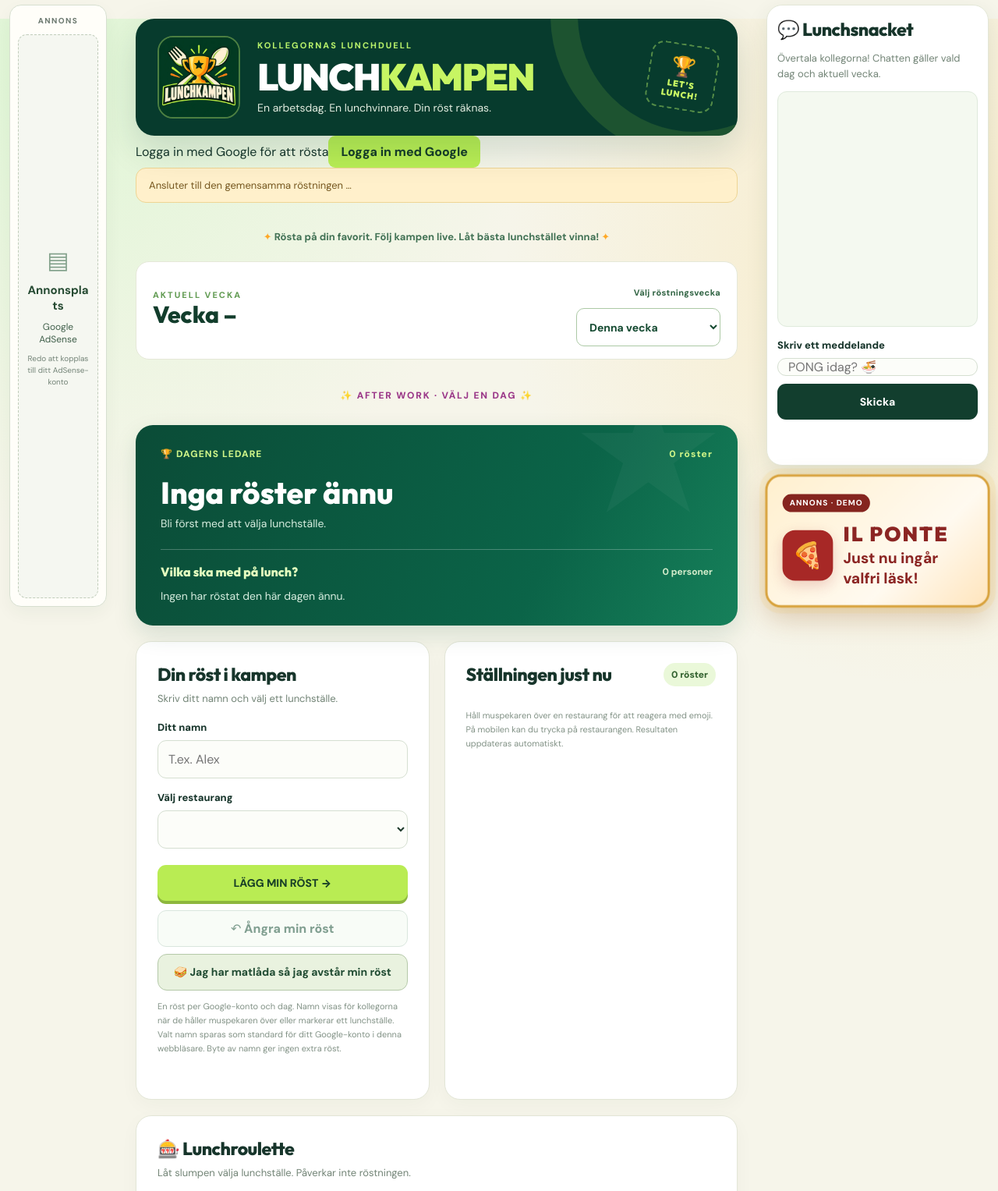
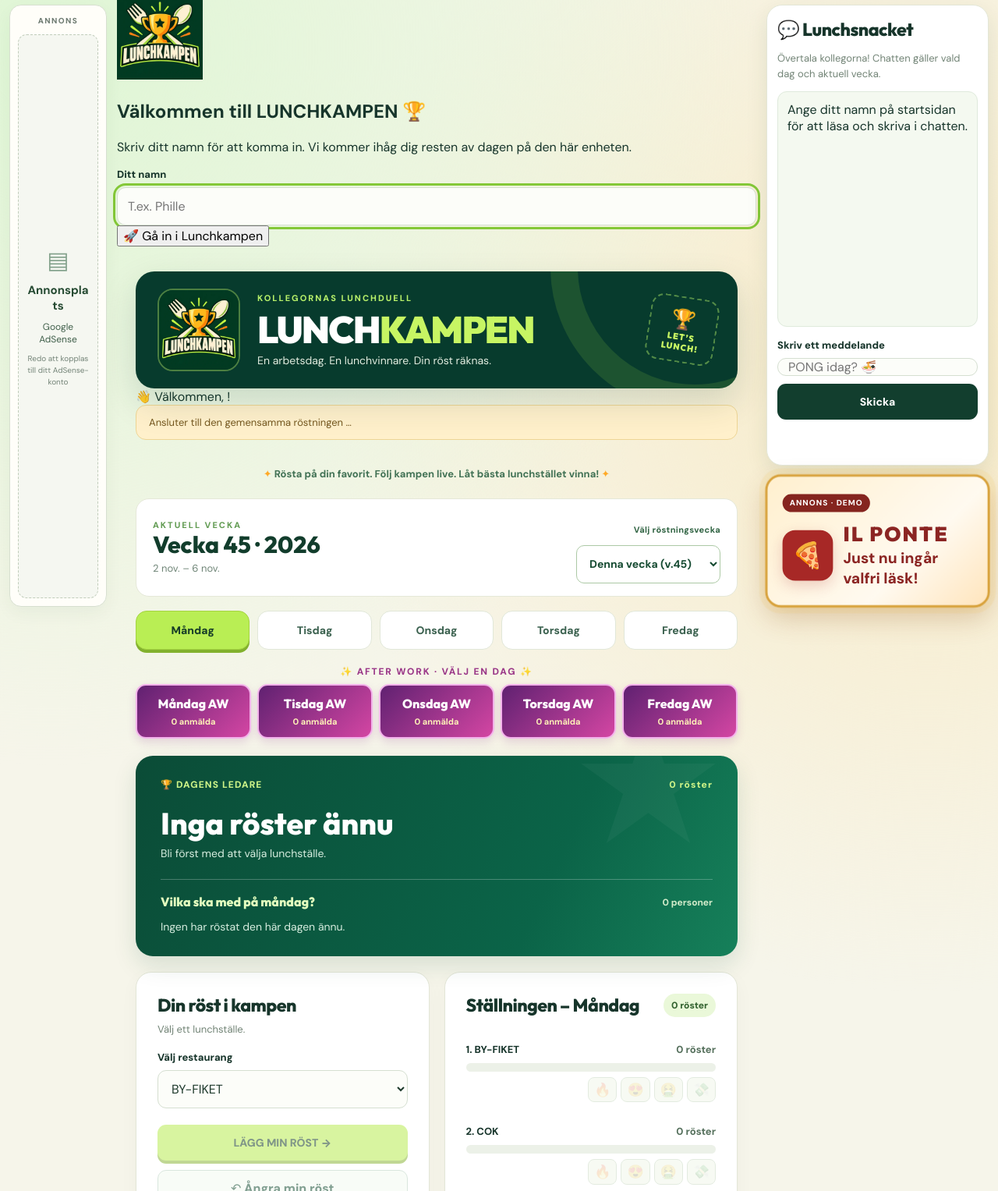
Before and after one commit to philipsadenfors-beep/lunchkampen, a plain HTML site: page index.html in a window 1280 px wide. Shown: the part 8-1535 px from the top of the page at 78% size. Drawn offline with Linux system fonts and the light colour scheme; no server answers.

Commit message:
Replace Google login UI with daily name-entry gate using silent anonymous Firebase authentication

```diff
--- a/index.html
+++ b/index.html
@@ -7,13 +7,14 @@
   <meta name="description" content="LUNCHKAMPEN – kollegornas lunchduell. Rösta fram dagens lunchfavorit varje vecka.">
   <title>LUNCHKAMPEN | Kollegornas lunchduell</title>
   <link rel="icon" type="image/webp" href="lunchkampen-logo.webp">
-  <link rel="stylesheet" href="style.css?v=20261030-24">
+  <link rel="stylesheet" href="style.css?v=20261102-27">
 </head>
 <body>
+  <section id="nameGate" class="name-gate" aria-label="Välkommen till Lunchkampen"><div class="name-gate-card"><img src="lunchkampen-logo.webp" alt="Lunchkampen" width="110" height="110"><h1>Välkommen till LUNCHKAMPEN 🏆</h1><p>Skriv ditt namn för att komma in. Vi kommer ihåg dig resten av dagen på den här enheten.</p><form id="nameGateForm"><label for="entryName">Ditt namn</label><input id="entryName" maxlength="35" minlength="2" required autocomplete="nickname" placeholder="T.ex. Phille" autofocus><button type="submit">🚀 Gå in i Lunchkampen</button></form><p id="entryError" role="alert"></p></div></section>
   <aside class="adsense-sidebar" aria-label="Annonsyta till vänster"><div class="adsense-placement"><div class="adsense-label">ANNONS</div><div id="adsenseSlot" class="adsense-slot"><div class="adsense-placeholder"><span class="adsense-icon" aria-hidden="true">▤</span><strong>Annonsplats</strong><span>Google AdSense</span><small>Redo att kopplas till ditt AdSense-konto</small></div></div></div></aside>
   <main class="shell">
     <header class="top"><img class="logo" src="lunchkampen-logo.webp" alt="LUNCHKAMPEN – pokal med kniv och gaffel" width="104" height="104"><div><div class="eyebrow">KOLLEGORNAS LUNCHDUELL</div><h1>LUNCH<span>KAMPEN</span></h1><p>En arbetsdag. En lunchvinnare. Din röst räknas.</p></div><span class="header-stamp" aria-hidden="true">🏆<small>LET’S<br> LUNCH!</small></span></header>
-    <section class="login-panel"><span id="accountLabel">Logga in med Google för att rösta</span><button id="googleLogin" type="button">Logga in med Google</button><button id="googleLogout" type="button" hidden>Logga ut</button></section>
+    <div class="name-welcome">👋 Välkommen, <strong id="welcomeName"></strong>!</div>
     <div id="connection" class="notice" role="status">Ansluter till den gemensamma röstningen …</div>
     <div class="intro"><span class="intro-star">✦</span> Rösta på din favorit. Följ kampen live. Låt bästa lunchstället vinna! <span class="intro-star">✦</span></div>
     <section class="weekline" aria-label="Aktuell vecka"><div><div class="eyebrow">AKTUELL VECKA</div><strong id="weekLabel">Vecka –</strong><p id="weekDates"></p></div><div class="week-picker"><label for="weekSelect">Välj röstningsvecka</label><select id="weekSelect" aria-label="Välj röstningsvecka"><option value="0">Denna vecka</option><option value="1">Nästa vecka</option></select></div></section>
@@ -23,16 +24,16 @@
     <nav id="awTabs" class="aw-tabs" aria-label="Välj AW-dag"></nav>
     <section id="awPage" class="aw-page" hidden>
       <div class="aw-hero"><button id="awBack" type="button">← Tillbaka till Lunchkampen</button><div class="aw-hero-icon">🥂 ✨ 🎉</div><div class="aw-eyebrow">LUNCHKAMPEN PRESENTERAR</div><h2 id="awTitle">Fredag AW</h2><p id="awWeekLabel"></p><strong id="awCount">0 anmälda</strong></div>
-      <section class="panel aw-register"><h2>🙋 Jag vill ha AW!</h2><p>Gör en intresseanmälan för den här dagen. En anmälan per Google-konto.</p><label for="awName">Ditt namn</label><input id="awName" maxlength="35" minlength="2" autocomplete="name" placeholder="Ditt namn"><button id="awJoin" type="button">🥳 Jag är på!</button><button id="awLeave" type="button" hidden>↶ Ta bort min anmälan</button><p id="awFeedback" class="feedback" role="status"></p></section>
+      <section class="panel aw-register"><h2>🙋 Jag vill ha AW!</h2><p>Gör en intresseanmälan för den här dagen. En anmälan per enhet och dag.</p><input id="awName" type="hidden"><button id="awJoin" type="button">🥳 Jag är på!</button><button id="awLeave" type="button" hidden>↶ Ta bort min anmälan</button><p id="awFeedback" class="feedback" role="status"></p></section>
       <section class="panel aw-attendees"><h2>🥂 Vilka är på?</h2><div id="awAttendeeList" class="aw-attendee-list">Ingen har anmält sig än.</div></section>
       <section class="panel aw-chat"><h2>💬 AW-snacket</h2><p class="muted">Egen chatt för den valda AW-dagen.</p><div id="awChatMessages" class="aw-chat-messages" role="log" aria-label="AW-chatten"></div><form id="awChatForm"><label for="awChatInput">Skriv ett meddelande</label><div class="aw-chat-input-row"><input id="awChatInput" maxlength="300" required placeholder="AW på fredag? 🥂"><button id="awChatSend" type="submit">Skicka</button></div></form><p id="awChatFeedback" class="feedback" role="status"></p></section>
     </section>
     <section class="winner" aria-live="polite"><div class="winner-top"><span>🏆 DAGENS LEDARE</span><span id="winnerVotes">0 röster</span></div><h2 id="winnerName">Inga röster ännu</h2><p id="winnerNote">Bli först med att välja lunchställe.</p><div class="participants"><div class="participants-header"><h3 id="participantsTitle">Vilka ska med på lunch?</h3><span id="participantsCount">0 personer</span></div><div id="participantList" class="participant-list"><p class="participants-empty">Ingen har röstat den här dagen ännu.</p></div></div></section>
     <div class="two-col">
-      <section class="panel" aria-labelledby="voteTitle"><h2 id="voteTitle">Din röst i kampen</h2><p class="muted">Skriv ditt namn och välj ett lunchställe.</p>
-        <form id="voteForm"><label for="voterName">Ditt namn</label><input id="voterName" name="voterName" maxlength="35" minlength="2" placeholder="T.ex. Alex" autocomplete="name" required>
+      <section class="panel" aria-labelledby="voteTitle"><h2 id="voteTitle">Din röst i kampen</h2><p class="muted">Välj ett lunchställe.</p>
+        <form id="voteForm"><input id="voterName" type="hidden">
         <label for="restaurantSelect">Välj restaurang</label><select id="restaurantSelect" required></select><button id="voteButton" class="primary" type="submit">LÄGG MIN RÖST  →</button><button id="undoButton" class="undo-button" type="button" disabled>↶ Ångra min röst</button><button id="lunchboxButton" class="lunchbox-button" type="button">🥪 Jag har matlåda så jag avstår min röst</button></form>
-        <p class="small">En röst per Google-konto och dag. Namn visas för kollegorna när de håller muspekaren över eller markerar ett lunchställe. Valt namn sparas som standard för ditt Google-konto i denna webbläsare. Byte av namn ger ingen extra röst.</p><div id="voteFeedback" class="feedback" role="status" aria-live="polite"></div>
+        <p class="small">En röst per enhet och dag. Namnet är ingen säker inloggning. Namn visas för kollegorna när de håller muspekaren över eller markerar ett lunchställe. Valt namn sparas som standard för ditt Google-konto i denna webbläsare. Byte av namn ger ingen extra röst.</p><div id="voteFeedback" class="feedback" role="status" aria-live="polite"></div>
       </section>
       <section class="panel" aria-labelledby="resultTitle"><div class="panel-heading"><h2 id="resultTitle">Ställningen just nu</h2><span id="totalVotes" class="total">0 röster</span></div><div id="resultList" class="results"></div><p class="small">Håll muspekaren över en restaurang för att reagera med emoji. På mobilen kan du trycka på restaurangen. Resultaten uppdateras automatiskt.</p></section>
     </div>
@@ -47,6 +48,6 @@
     <footer>Ny röstningsvecka börjar automatiskt efter fredag. Tid och veckonummer följer svensk tid (Stockholm). <span>🏆 Må bästa lunch vinna!</span></footer>
   </main>
   <aside class="chat-sidebar" aria-label="Lunchsnacket"><section class="panel chat-panel" aria-labelledby="chatTitle"><div class="panel-heading"><div><h2 id="chatTitle">💬 Lunchsnacket</h2><p class="muted">Övertala kollegorna! Chatten gäller vald dag och aktuell vecka.</p></div></div><div id="chatMessages" class="chat-messages" role="log" aria-live="polite" aria-label="Lunchchatten"></div><form id="chatForm" class="chat-form"><label for="chatInput">Skriv ett meddelande</label><div class="chat-controls"><input id="chatInput" maxlength="300" placeholder="PONG idag? 🍜" required><button id="chatSend" type="submit" class="secondary">Skicka</button></div></form><p id="chatFeedback" class="feedback" role="status"></p></section><section class="sponsor-demo" aria-label="Testannons för Il Ponte"><div class="sponsor-tag">ANNONS · DEMO</div><div class="sponsor-inner"><div class="sponsor-emblem" aria-hidden="true">🍕</div><div><div class="sponsor-name">IL PONTE</div><p>Just nu ingår valfri läsk!</p></div></div></section></aside>
-  <script type="module" src="app.js?v=20261030-26"></script>
+  <script type="module" src="app.js?v=20261102-27"></script>
 </body>
 </html>
```
